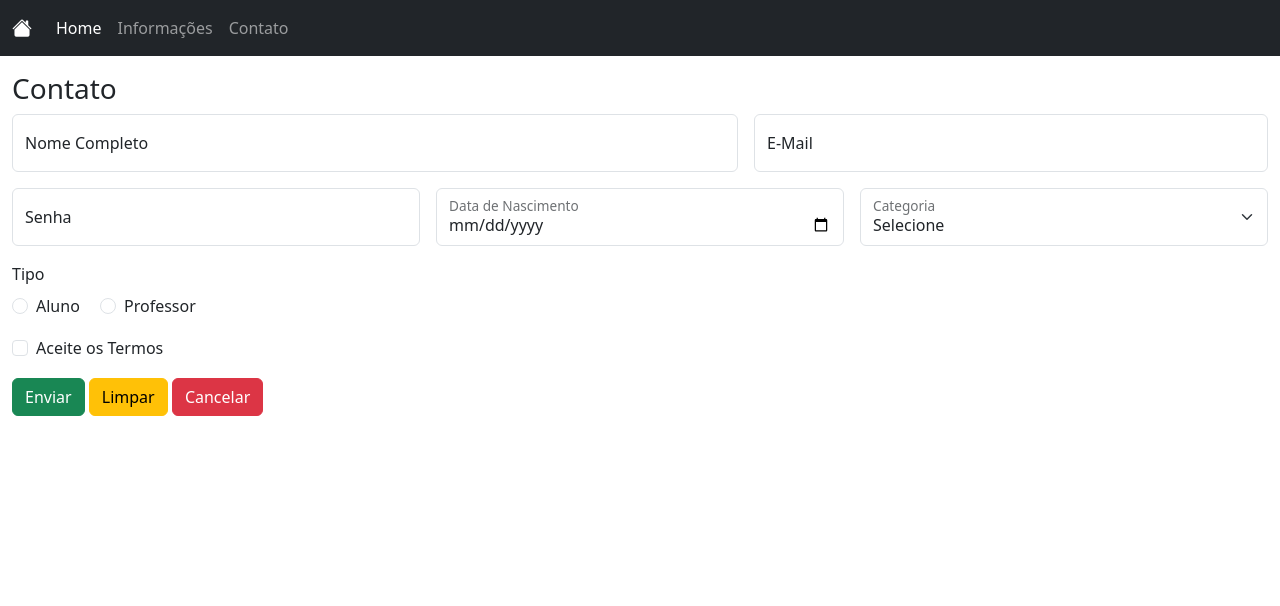
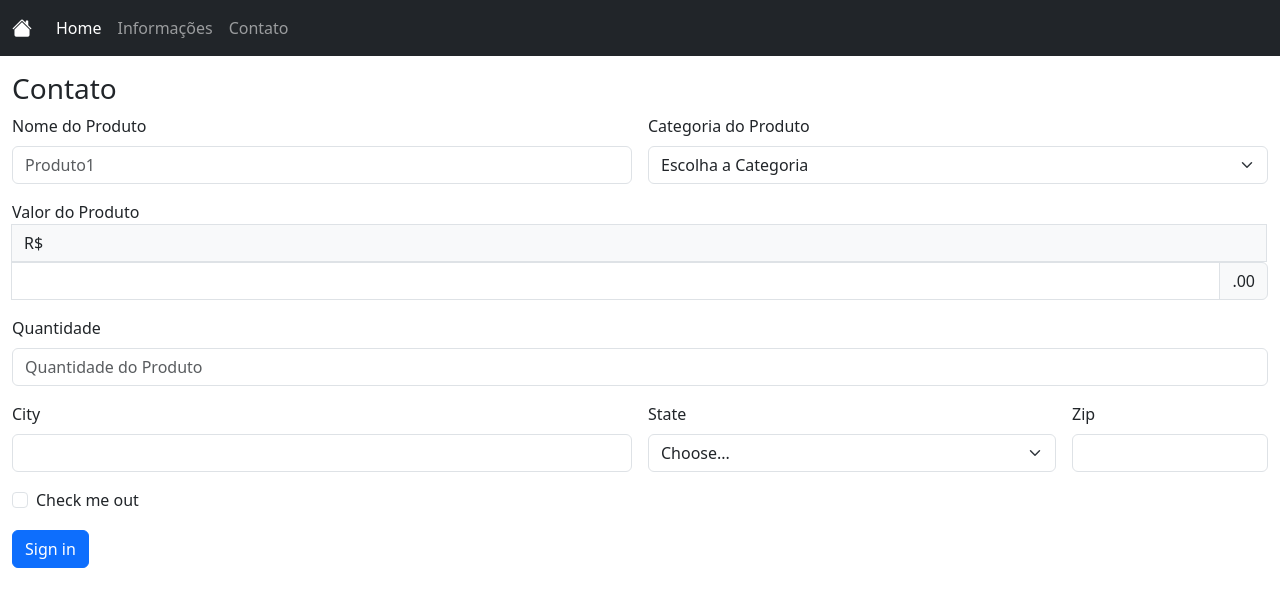
Before and after one commit to thi45/SiteBootstrap, a plain HTML site: page contato.html in a window 1280 px wide. Drawn offline with nearby package versions, Linux system fonts and the light colour scheme.

Commit message:
new Contact Forms

```diff
--- a/contato.html
+++ b/contato.html
@@ -33,73 +33,57 @@
 
 <div class="container-fluid mt-3">
 <h3>Contato</h3>
-    <form class="row g-3">
-
-      <div class="col-md-7 col-sm-12">
-      <div class="form-floating">
-      <input type="text" name="nome" id="nome" class="form-control" placeholder="Nome Completo" required>
-      <label for="nome">Nome Completo</label>
-      </div>
-      </div>
-
-      <div class="col-md-5 col-sm-12">
-      <div class="form-floating">
-      <input type="email" name="e-mail" id="e-mail" class="form-control" placeholder="E-Mail" required>
-      <label for="e-mail">E-Mail</label>
-      </div>
-      </div>
-
-      <div class="col-md-4 col-sm-12">
-      <div class="form-floating">
-      <input type="password" name="senha" id="senha" class="form-control" placeholder="Senha" required>
-      <label for="senha">Senha</label>
-      </div>
-      </div>
-
-      <div class="col-md-4 col-sm-12">
-      <div class="form-floating">
-      <input type="date" name="datanasc" id="datanasc" class="form-control">
-      <label for="datanasc">Data de Nascimento</label>
-      </div>
-      </div>
-
-      <div class="col-md-4 col-sm-12">
-      <div class="form-floating">
-        <select name="categoria" id="categoria" class="form-select" required>
-          <option value="" selected disabled>Selecione</option>
-          <option value="frontend">Frontend</option>
-          <option value="backend">Backend</option>
-        </select>
-        <label for="categoria">Categoria</label>
-      </div>
-      </div>
-
-      <div class="col-md-12 col-sm-12">
-        <label class="form-label d-block">Tipo</label>
-        <div class="form-check form-check-inline">
-        <input type="radio" name="tipo" id="aluno" class="form-check-input">
-        <label for="aluno" class="form-check-label">Aluno</label>
-        </div>
-
-        <div class="form-check form-check-inline">
-        <input type="radio" name="tipo" id="professor" class="form-check-input">
-        <label for="professor" class="form-check-label">Professor</label>
-        </div>
-      </div>
-
-      <div class="col-md-4 col-sm-12">
-        <div class="form-check">
-          <input type="checkbox" name="termos" id="termos" class="form-check-input" required>
-          <label for="termos" class="form-check-label">Aceite os Termos</label>
-        </div>
-      </div>
-      <div class="col-12 mb-2">
-        <button type="submit" class="btn btn-success">Enviar</button>
-          <button type="reset" class="btn btn-warning">Limpar</button>
-            <button type="button" class="btn btn-danger">Cancelar</button>
-      </div>
-
-    </form>
+   <form class="row g-3">
+  <div class="col-md-6">
+    <label for="inputEmail4" class="form-label">Nome do Produto</label>
+    <input type="email" class="form-control" id="inputEmail4" placeholder="Produto1">
+  </div>
+  <div class="col-md-6">
+    <label for="inputPassword4" class="form-label">Categoria do Produto</label>
+<select class="form-select" aria-label="Default select example">
+  <option selected disabled>Escolha a Categoria</option>
+  <option value="1">Vestimenta</option>
+  <option value="2">Cosméticos</option>
+  <option value="3">Pet</option>
+</select>
+  </div>
+<div class="input-group col-md-12">
+  <label for="inputprice col-md-12">Valor do Produto</label>
+  <span class="input-group-text col-md-12">R$</span>
+  <input type="text" class="form-control" aria-label="Quantidade Inteira em Reais">
+  <span class="input-group-text">.00</span>
+</div>
+  <div class="col-12">
+    <label for="inputAddress2" class="form-label">Quantidade</label>
+    <input type="text" class="form-control" id="inputAmount" placeholder="Quantidade do Produto">
+  </div>
+  <div class="col-md-6">
+    <label for="inputCity" class="form-label">City</label>
+    <input type="text" class="form-control" id="inputCity">
+  </div>
+  <div class="col-md-4">
+    <label for="inputState" class="form-label">State</label>
+    <select id="inputState" class="form-select">
+      <option selected>Choose...</option>
+      <option>...</option>
+    </select>
+  </div>
+  <div class="col-md-2">
+    <label for="inputZip" class="form-label">Zip</label>
+    <input type="text" class="form-control" id="inputZip">
+  </div>
+  <div class="col-12">
+    <div class="form-check">
+      <input class="form-check-input" type="checkbox" id="gridCheck">
+      <label class="form-check-label" for="gridCheck">
+        Check me out
+      </label>
+    </div>
+  </div>
+  <div class="col-12">
+    <button type="submit" class="btn btn-primary">Sign in</button>
+  </div>
+</form>
 </div>
 
 
```
